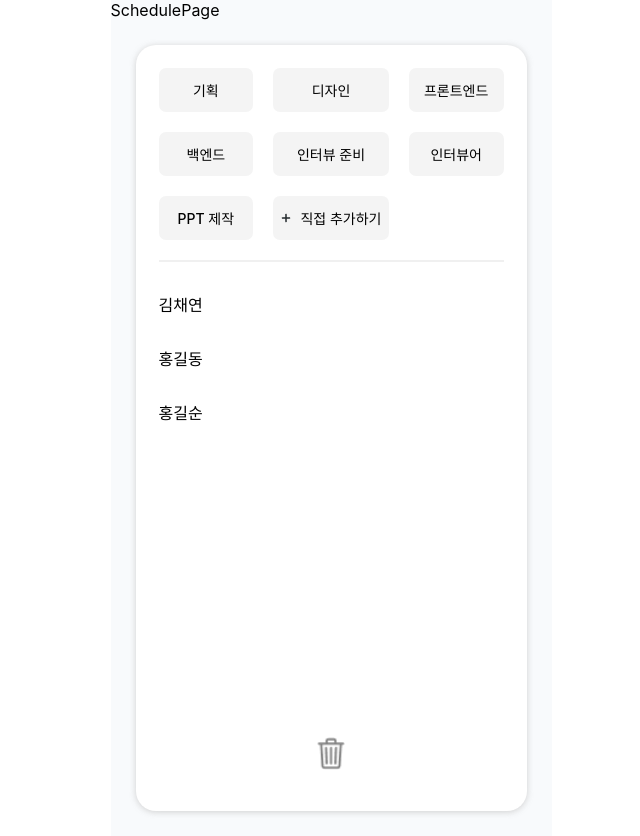
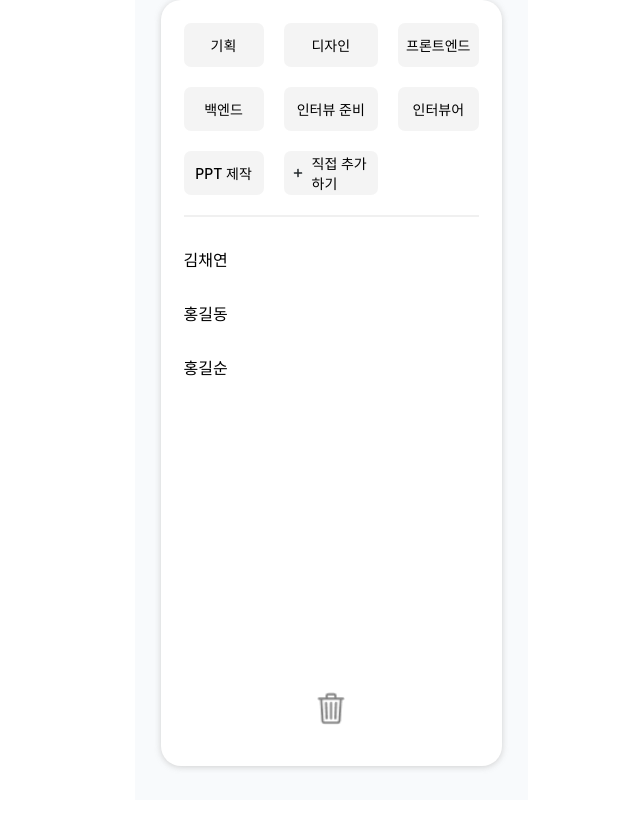
Before and after one commit to LIKELION13-TEAM-MATE/FE, a React (Create React App) app in the folder teammate/: page /RolePage in a window 1280 px wide. Shown: the whole page, without its empty margins (309-949 px from the left). After the commit the page ends 800 px from the top, so only its background shows below. Built offline with nearby package versions, Linux system fonts and the light colour scheme.

Commit message:
margin addbox 디자인 수정

```diff
--- a/teammate/src/components/page/RolePage.tsx
+++ b/teammate/src/components/page/RolePage.tsx
@@ -7,7 +7,6 @@ function RolePage() {
   return (
     <RoleWrapper>
       {/* 공동 헤더 컴포넌트 추가 */}
-      SchedulePage
       <ScheduleContainer>
         <AddContainer>
             <AddBox>
@@ -57,10 +56,10 @@ const RoleWrapper = styled.div`
 `;
 
 const ScheduleContainer = styled.div`
-  width: 345px;
+  width: 295px;
   height: 613px;
   min-height: 90vh;
-  margin: 25px;
+  /* margin: 25px; */
   border-radius: 20px;
   background-color: #FFFFFF;
   box-shadow: 0px 1px 6px rgba(198, 198, 198, 0.8);
@@ -74,9 +73,8 @@ const AddContainer = styled.div`
   border-bottom: 2px solid #F0F0F0;
   display: flex;
   gap:20px;
-   display: grid;
-  /* grid-template-columns: repeat(4, 1fr); */
- grid-template-columns: repeat(auto-fill, minmax(80px, auto));
+  display: grid;
+  grid-template-columns: repeat(auto-fill, minmax(80px, auto));
 
 `;
 const AddBox = styled.div`
@@ -88,7 +86,7 @@ const AddBox = styled.div`
   /* width: 128px; */
   height: 38px;
   gap: 8px;
-  padding: 3px 0 3px 0;
+  padding: 3px 8px 3px 8px;
 `;
 
 const AddBtn = styled.div`
```
